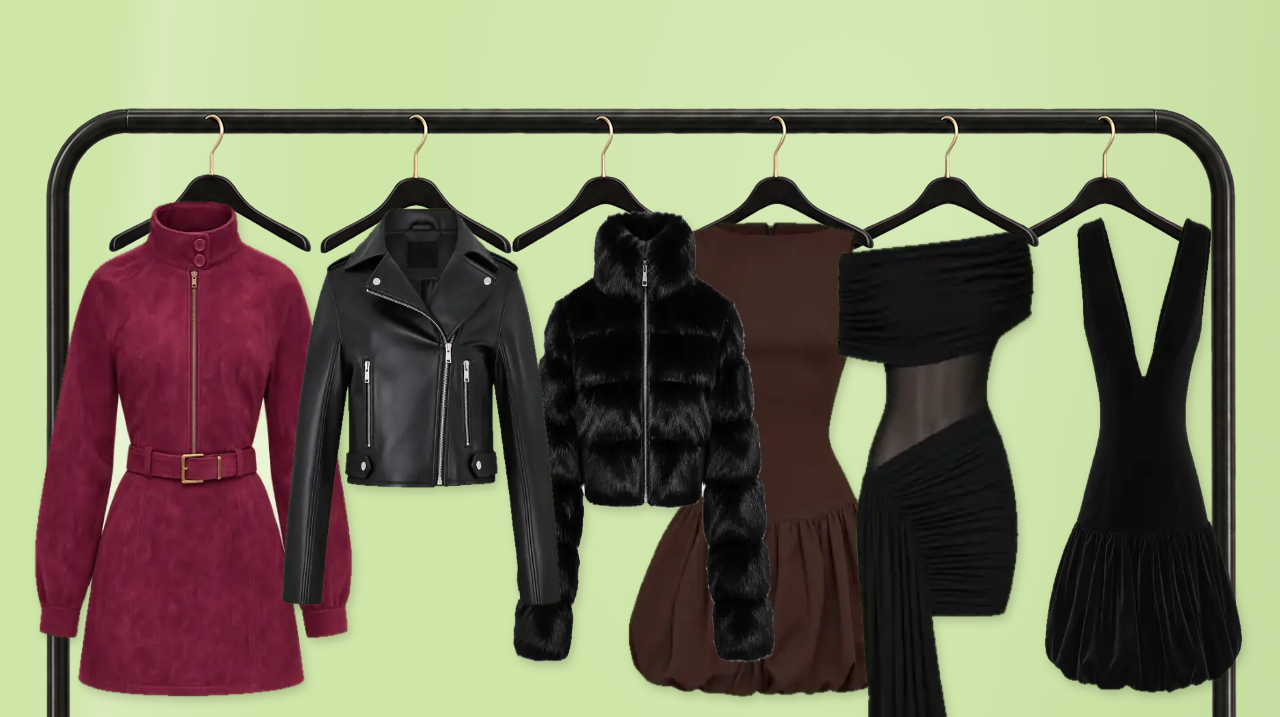
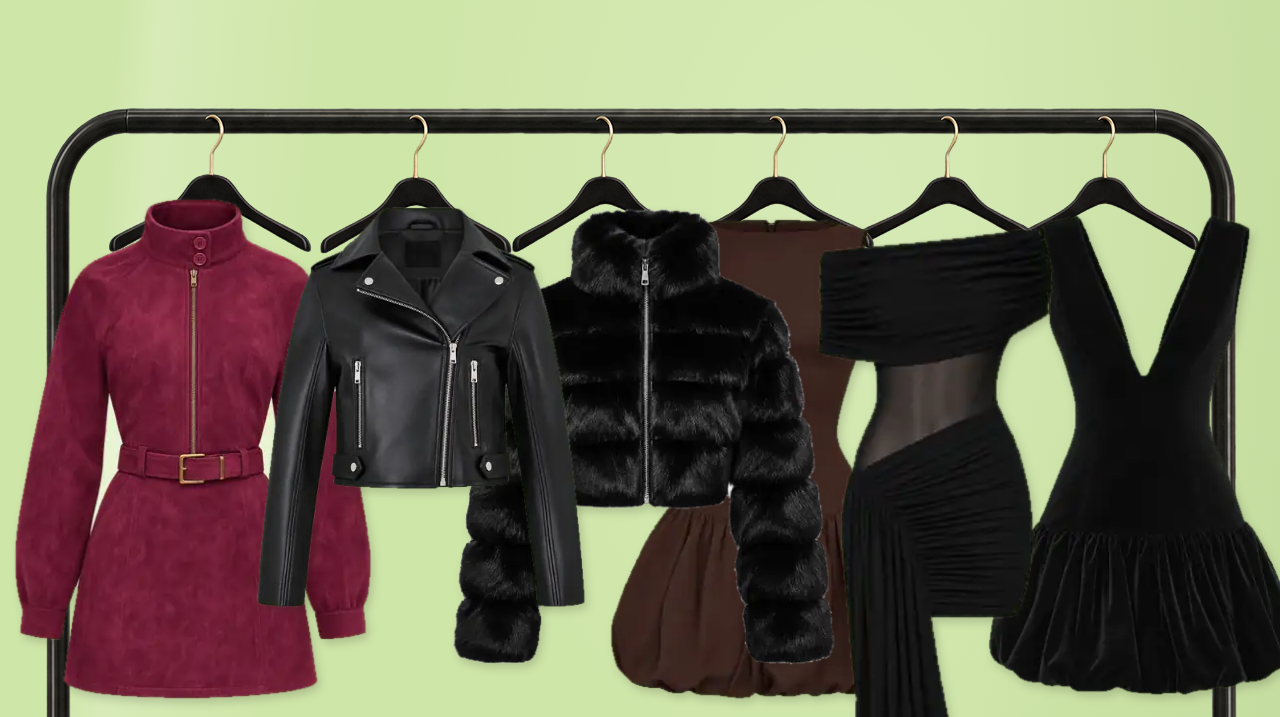
Before and after one commit to AlanneDias/Evy, a plain HTML site: page index.html in a window 1280 px wide. Shown: the part 83-800 px from the top of the page. Drawn offline with Linux system fonts and the light colour scheme.

Commit message:
fix: preserve EVY garment proportions

```diff
--- a/index.html
+++ b/index.html
@@ -782,7 +782,7 @@ main,.section,.intro,.showroom,.drawer,.drawerbody,.card,.cards,.evy-guidelines,
 #vitrine .evy-rack-piece .evy-rack-garment{
  position:absolute!important;left:var(--garment-left,0%)!important;top:var(--garment-top,0%)!important;
  width:var(--garment-width,100%)!important;height:var(--garment-height,100%)!important;
- object-fit:fill!important;object-position:center top;display:block!important;pointer-events:none!important;
+ object-fit:contain!important;object-position:center top;display:block!important;pointer-events:none!important;
  filter:drop-shadow(3px 5px 4px rgba(36,39,28,.19));
 }
 #vitrine .evy-rack-piece.evy-is-dragging>.evy-rack-garment,
@@ -797,12 +797,12 @@ main,.section,.intro,.showroom,.drawer,.drawerbody,.card,.cards,.evy-guidelines,
 #vitrine .evy-rack-rail,#vitrine .evy-rack-left,#vitrine .evy-rack-right,#vitrine .evy-rack-shelf{display:none!important}
 #vitrine .evy-rack-piece>.evy-hanger,#vitrine .evy-rack-accessory{display:none!important}
 #vitrine .evy-rack-piece{z-index:5!important}
-#vitrine .evy-rack-piece[data-scene="borgonha"]{left:2.59%!important;top:18.18%!important;width:25%!important;height:42.62%!important;z-index:4!important;--garment-left:-7.69%;--garment-top:-1.57%;--garment-width:115.38%;--garment-height:102.94%}
-#vitrine .evy-rack-piece[data-scene="biker"]{left:21.95%!important;top:18.85%!important;width:21.95%!important;height:34.11%!important;z-index:10!important;--garment-left:-.97%;--garment-top:-2.79%;--garment-width:102.19%;--garment-height:104.79%}
-#vitrine .evy-rack-piece[data-scene="fur"]{left:39.99%!important;top:18.93%!important;width:20.58%!important;height:38.95%!important;z-index:6!important;--garment-left:-2.51%;--garment-top:-5.65%;--garment-width:105.26%;--garment-height:109.83%}
-#vitrine .evy-rack-piece[data-scene="marrom"]{left:49.01%!important;top:19.93%!important;width:22.41%!important;height:40.87%!important;z-index:5!important;--garment-left:-16.83%;--garment-top:-6.38%;--garment-width:133.33%;--garment-height:111.70%}
-#vitrine .evy-rack-piece[data-scene="assimetrico"]{left:65.17%!important;top:20.77%!important;width:15.78%!important;height:57.96%!important;z-index:11!important;--garment-left:-66.11%;--garment-top:-.97%;--garment-width:233.33%;--garment-height:102.14%}
-#vitrine .evy-rack-piece[data-scene="balone"]{left:81.55%!important;top:19.52%!important;width:15.55%!important;height:40.95%!important;z-index:7!important;--garment-left:-16.46%;--garment-top:-4.29%;--garment-width:132.91%;--garment-height:107.36%}
+#vitrine .evy-rack-piece[data-scene="borgonha"]{left:1.23%!important;top:18.18%!important;width:27.71%!important;height:42.62%!important;z-index:4!important;--garment-left:-8.33%;--garment-top:-1.98%;--garment-width:116.67%;--garment-height:103.75%}
+#vitrine .evy-rack-piece[data-scene="biker"]{left:20.16%!important;top:18.85%!important;width:25.53%!important;height:34.11%!important;z-index:10!important;--garment-left:-1.47%;--garment-top:-3.22%;--garment-width:103.19%;--garment-height:105.63%}
+#vitrine .evy-rack-piece[data-scene="fur"]{left:35.45%!important;top:18.93%!important;width:29.66%!important;height:38.95%!important;z-index:6!important;--garment-left:-3.04%;--garment-top:-6.12%;--garment-width:106.33%;--garment-height:110.76%}
+#vitrine .evy-rack-piece[data-scene="marrom"]{left:47.75%!important;top:19.93%!important;width:24.93%!important;height:40.87%!important;z-index:5!important;--garment-left:-17.68%;--garment-top:-6.87%;--garment-width:135.05%;--garment-height:112.66%}
+#vitrine .evy-rack-piece[data-scene="assimetrico"]{left:63.92%!important;top:20.77%!important;width:18.28%!important;height:57.96%!important;z-index:11!important;--garment-left:-68.75%;--garment-top:-1.37%;--garment-width:238.64%;--garment-height:102.94%}
+#vitrine .evy-rack-piece[data-scene="balone"]{left:77.29%!important;top:19.52%!important;width:24.07%!important;height:40.95%!important;z-index:7!important;--garment-left:-17.31%;--garment-top:-4.74%;--garment-width:134.62%;--garment-height:108.25%}
 #vitrine .evy-rack-piece .evy-hotspot-focus{display:none!important}
 #vitrine .evy-rack-piece:hover,#vitrine .evy-rack-piece:focus-visible{outline:none!important;outline-offset:0!important;border-radius:0!important;backdrop-filter:none;-webkit-backdrop-filter:none}
 @media(hover:hover) and (pointer:fine){#vitrine .evy-rack-piece:hover{cursor:grab}}
@@ -1474,7 +1474,7 @@ $$('[data-scene]').forEach(button=>{
   img.alt='';img.setAttribute('aria-hidden','true');img.draggable=false;
   if(product.image){img.src=cutoutSrc(product.image);img.dataset.originalPhoto=product.image}
   const carriedHeight=Math.min(innerHeight*.48,Math.max(190,button.clientHeight*1.18))*1.56;
-  img.style.width=carriedHeight*.85+'px';img.style.height=carriedHeight+'px';
+  img.style.width=carriedHeight*.8+'px';img.style.height=carriedHeight+'px';
   if(!product.image)img.style.display='none';
   return img;
  };
```
